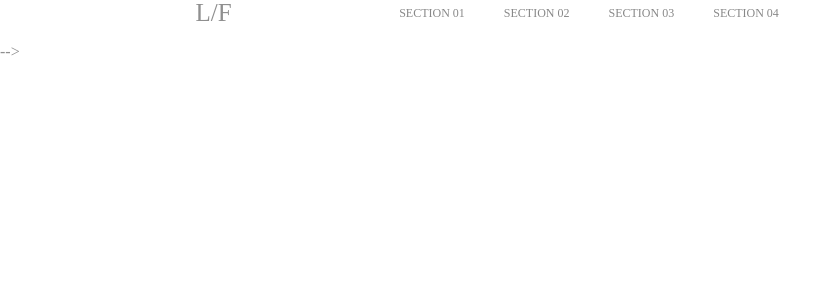
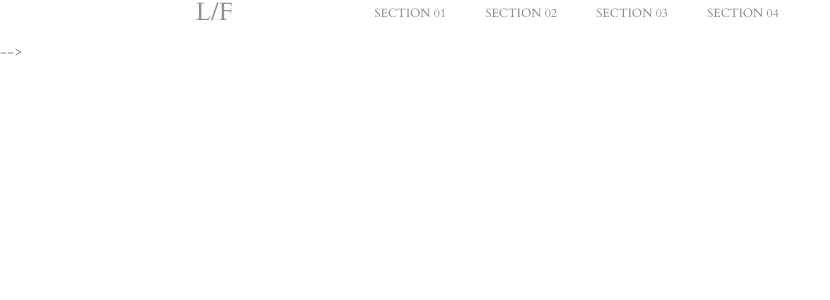
Before and after one commit to Rushilwiz/brancher, a PHP site: page / in a window 1280 px wide. Shown: the top 300 px of the page, without its empty margins (0-830 px from the left). Run offline with PHP 8.4, Linux system fonts and the light colour scheme.

Commit message:
added font

```diff
--- a/css/styles.css
+++ b/css/styles.css
@@ -1,3 +1,5 @@
+@import url('https://fonts.googleapis.com/css?family=Cardo|Montserrat&display=swap');
+
 .main_h {
 	 position: fixed;
 	 max-height: 70px;
```
